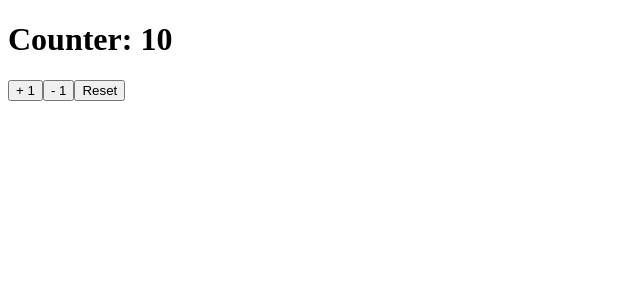
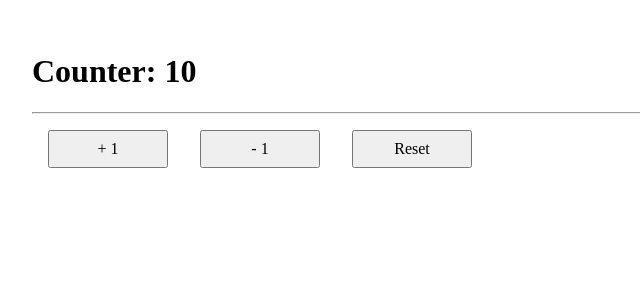
Before and after one commit to jmlocke1/angular-cero-experto, an Angular app in the folder 02-bases/: page / in a window 1280 px wide. Shown: the top 300 px of the page, without its empty margins (0-640 px from the left). Built offline with nearby package versions, Linux system fonts and the light colour scheme.

Commit message:
Añadiendo normalize y estilos al counter

```diff
--- a/02-bases/angular.json
+++ b/02-bases/angular.json
@@ -25,6 +25,7 @@
               }
             ],
             "styles": [
+              "node_modules/normalize.css/normalize.css",
               "src/styles.css"
             ]
           },
--- a/02-bases/src/app/app.routes.ts
+++ b/02-bases/src/app/app.routes.ts
@@ -1,10 +1,10 @@
 import { Routes } from '@angular/router';
-import { CounterPageComponent } from './pages/counter/counter-page.component';
+import { CounterPage } from './pages/counter/counter-page';
 
 export const routes: Routes = [
 
     {
         path: '',
-        component: CounterPageComponent
+        component: CounterPage
     },
 ];
--- /dev/null
+++ b/02-bases/src/app/pages/counter/counter-page.css
@@ -0,0 +1,5 @@
+button {
+    padding: .5rem;
+    margin: .5rem 1rem;
+    width: 7.5rem;
+}
--- a/02-bases/src/app/pages/counter/counter.html
+++ b/02-bases/src/app/pages/counter/counter-page.html
@@ -1,4 +1,5 @@
     <h1>Counter: {{ counter }}</h1>
+    <hr>
     <button (click)="increaseBy(1)">+ 1</button>
     <button (click)="increaseBy(-1)">- 1</button>
     <button (click)="reset()">Reset</button>
--- a/02-bases/src/app/pages/counter/counter-page.component.ts
+++ b/02-bases/src/app/pages/counter/counter-page.ts
@@ -4,9 +4,10 @@ import { Component } from "@angular/core";
 
 
 @Component({
-    templateUrl: './counter.html'
+    templateUrl: './counter-page.html',
+    styleUrl: './counter-page.css'
 })
-export class CounterPageComponent {
+export class CounterPage {
     counter = 10;
 
     increaseBy(value: number) {
--- a/02-bases/src/styles.css
+++ b/02-bases/src/styles.css
@@ -1 +1,6 @@
 /* You can add global styles to this file, and also import other style files */
+html {
+    box-sizing: border-box;
+    font-size: 62,5%;
+    margin: 2rem;
+}
```
Also changed, not shown: 02-bases/package.json (+8 -7 lines), 1 other file (tests, documents, lock files or other folders).
